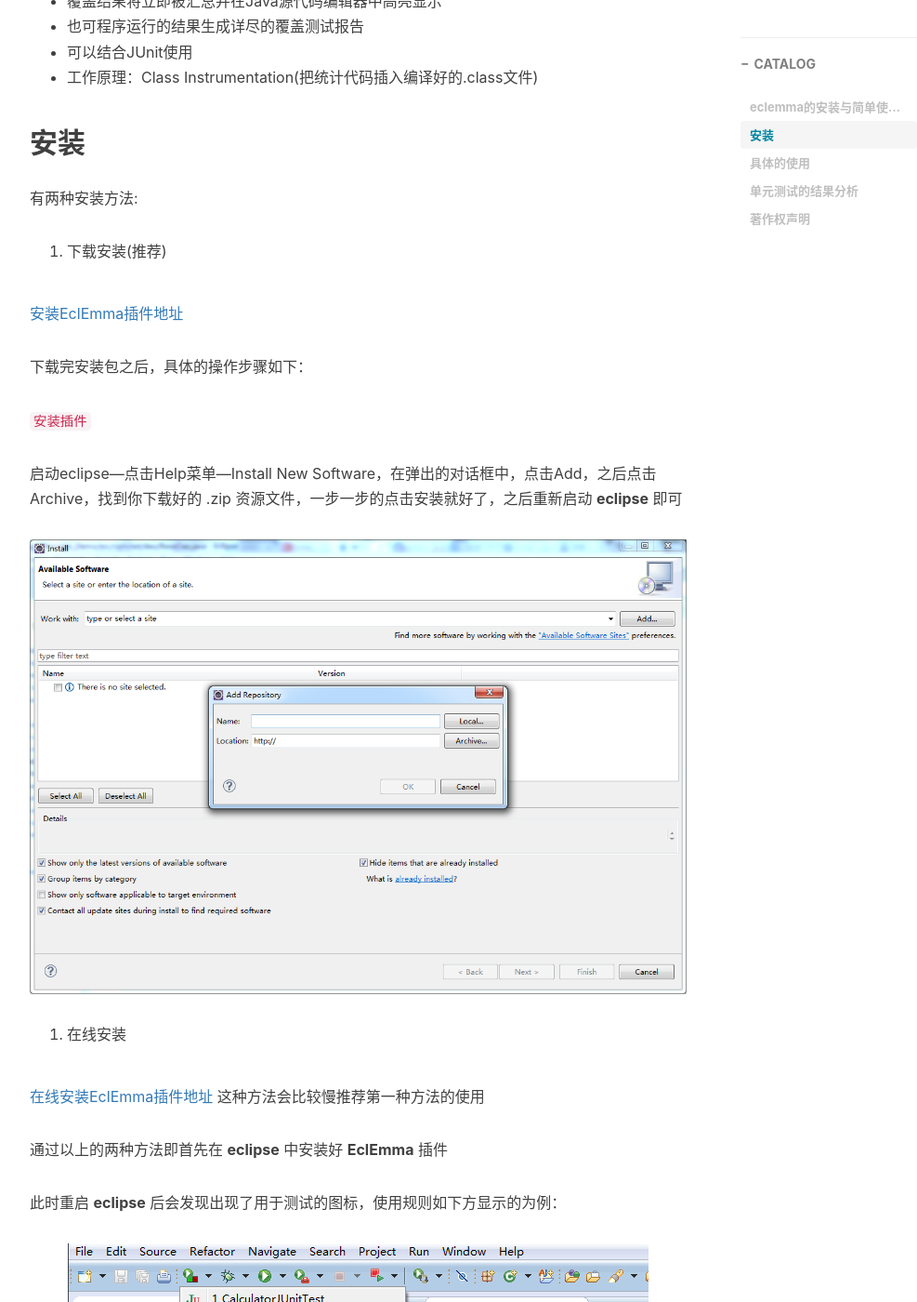
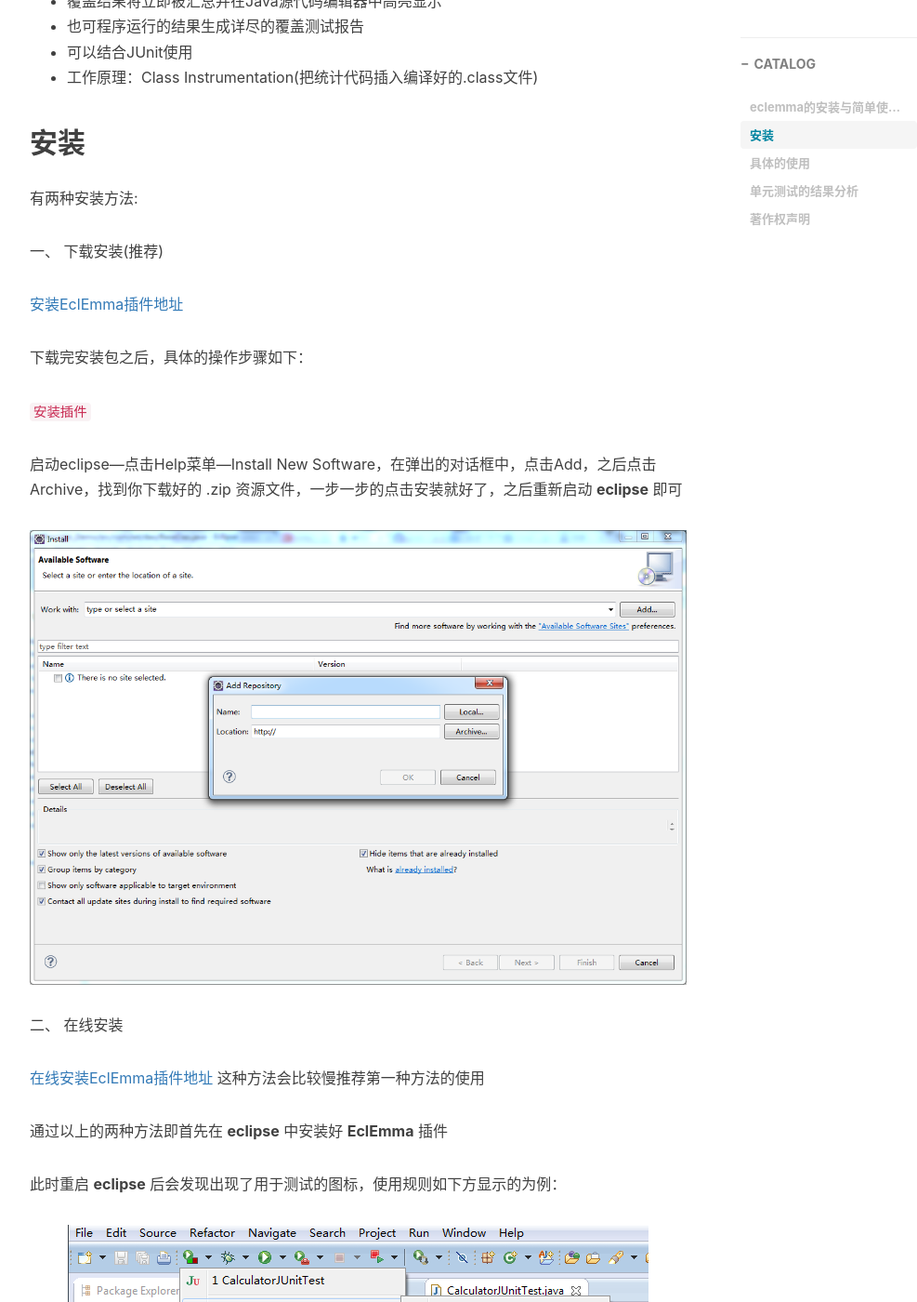
Before and after one commit to hohoTT/hohott.github.com, a Jekyll site: the page built from _posts/2016-04-23-JuitTest.markdown, in a window 1280 px wide and 1400 px high, scrolled down 901 px. Shown: the whole window at 93% size, without its empty margins (233-1220 px from the left). Built offline with Jekyll 4.4.1, drawn with Linux system fonts in a browser that asks for light colours; nearby versions of some CDN libraries; comment, search, counter and statistics services are not loaded.

Commit message:
修改标题

```diff
--- a/_posts/2016-04-23-JuitTest.markdown
+++ b/_posts/2016-04-23-JuitTest.markdown
@@ -31,7 +31,7 @@
 
 有两种安装方法:
 
-1. 下载安装(推荐)
+一、 下载安装(推荐)
 
 [安装EclEmma插件地址](http://sourceforge.net/projects/eclemma/)
 
@@ -44,7 +44,7 @@
 ![](http://www.hohott.wang/img/writing_img/2016-4-23/add_repository.png)
 
 
-2. 在线安装
+二、 在线安装
 
 [在线安装EclEmma插件地址](http://update.eclemma.org/)
 这种方法会比较慢推荐第一种方法的使用
```
